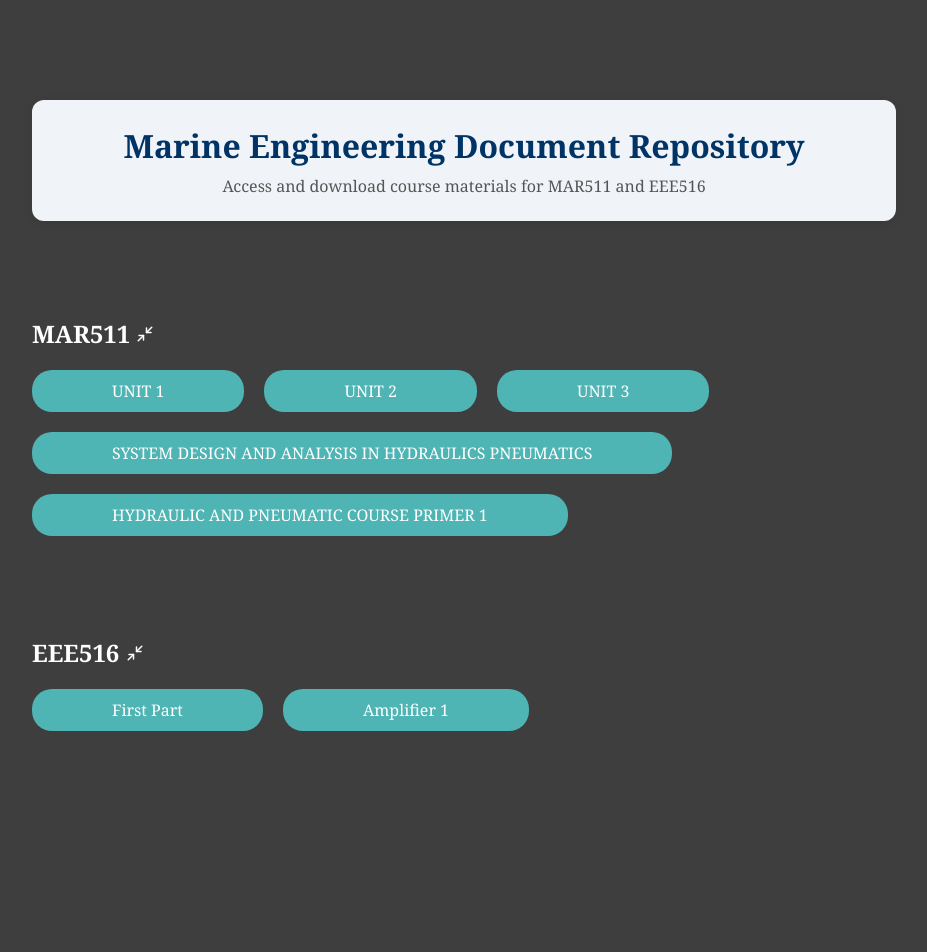
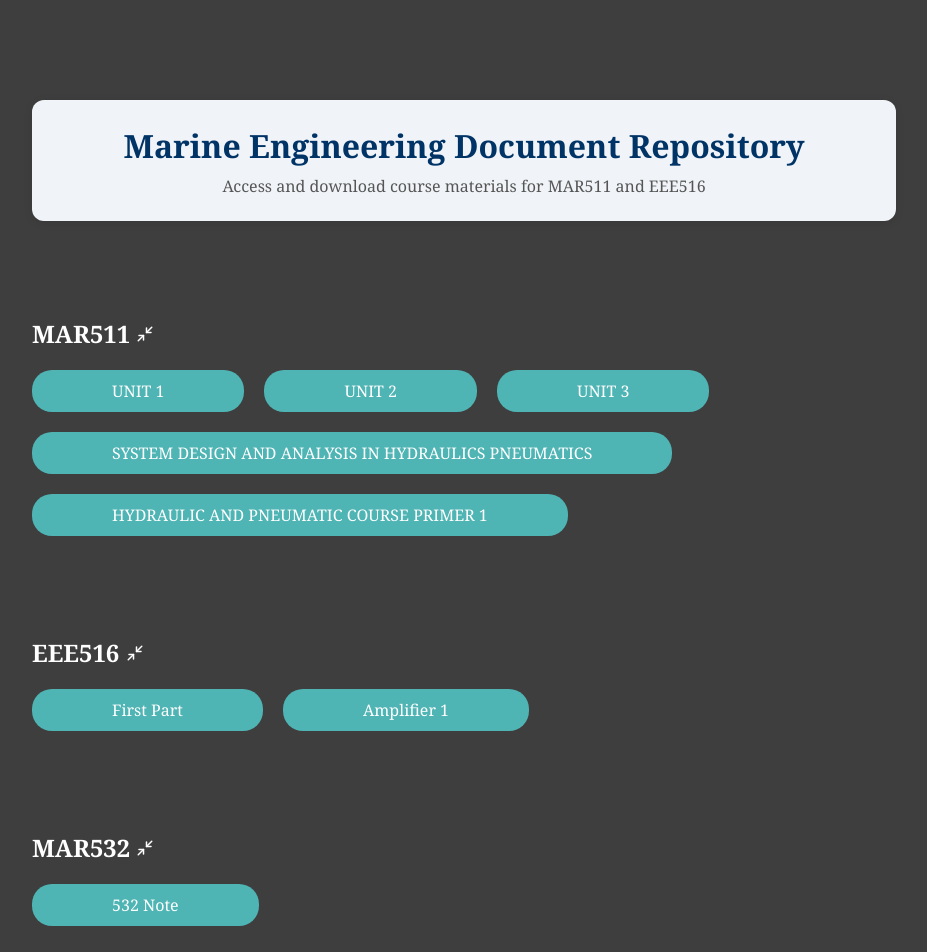
Before and after one commit to Joebakid/PDF-STORAGE, a React (Vite) app: page / in a window 1280 px wide. Shown: the top 952 px of the page, without its empty margins (176-1103 px from the left). Before the commit the page ends 931 px from the top, so only its background shows below. Built offline with nearby package versions, Linux system fonts and the light colour scheme.

Commit message:
new pdf added

```diff
--- a/src/App.jsx
+++ b/src/App.jsx
@@ -45,6 +45,10 @@ function App() {
     { name: 'Amplifier 1', href: 'https://drive.google.com/file/d/1ygFSckv7MGyRxSrEel8jS7JLLQW7Uh1X/view?usp=drive_link' }
   ];
 
+  const mar532=[
+    {name:'532 Note', href:'https://drive.google.com/file/d/1oEggW6O4d2vEhJT9BbT3WBtCtYSf-PqM/view?usp=drive_link'}
+  ]
+
   return (
     <div className='container'>
       <header className="header">
@@ -54,6 +58,7 @@ function App() {
 
       <CourseSection title="MAR511" docs={mar511Docs} />
       <CourseSection title="EEE516" docs={eee516Docs} />
+      <CourseSection title="MAR532" docs={mar532} />
     </div>
   );
 }
```
